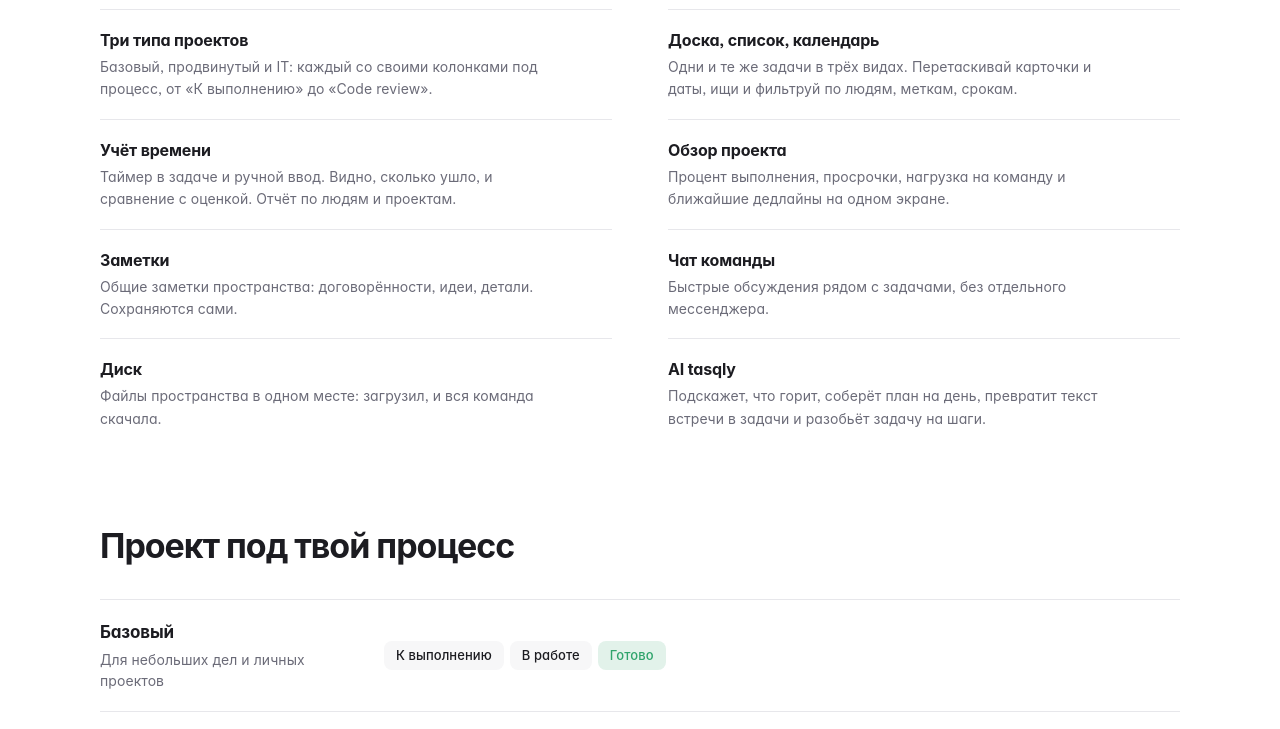
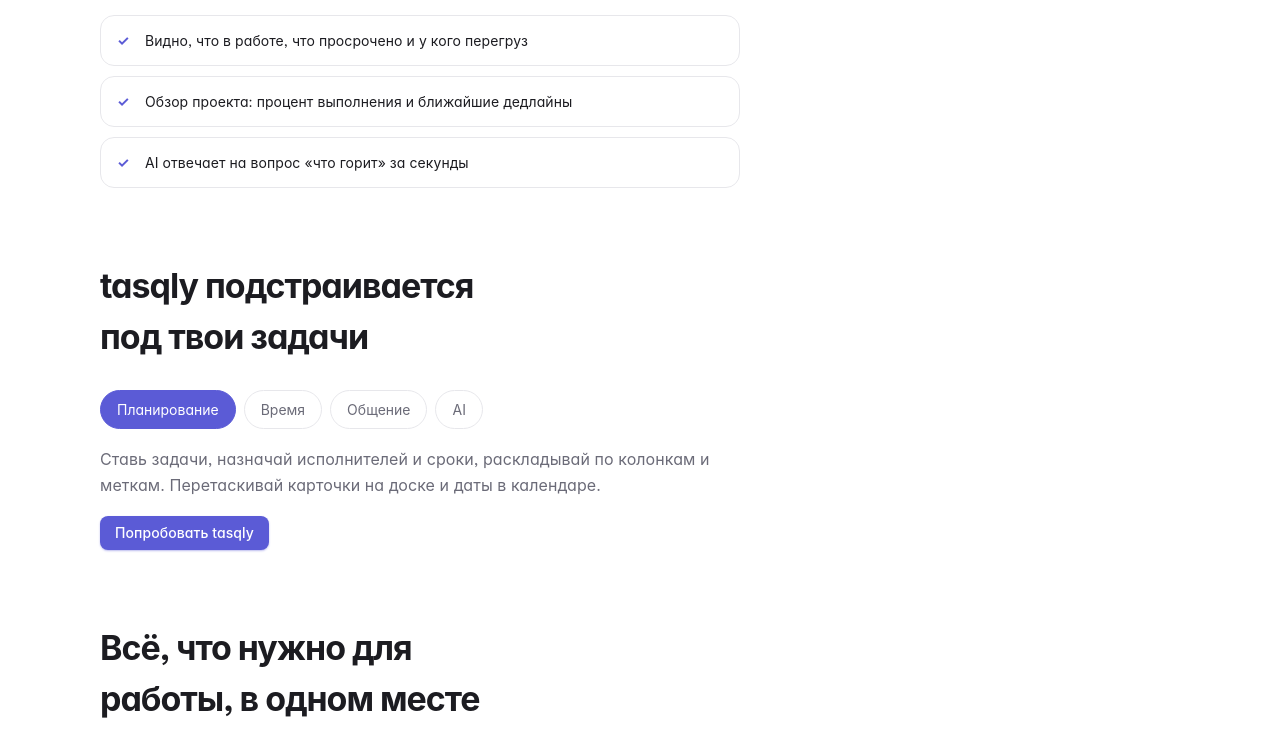
Before and after one commit to gdev49df/tasqly, a website: page public/index.html in a window 1280 px wide. Shown: the part 754-1483 px from the top of the page. Drawn offline with Linux system fonts and the light colour scheme; no server answers.

Commit message:
лендинг: только знак в шапке, блоки «для ролей» и вкладки возможностей, кнопка «начать сейчас»
Co-Authored-By: Claude Sonnet 5.5 <noreply@anthropic.com>
Claude-Session: https://claude.ai/code/session_01LKqLCCWrNtX5ExUd2dsN6w

```diff
--- a/public/app.js
+++ b/public/app.js
@@ -666,6 +666,33 @@
       ['IT', 'Для разработки: спринты, ревью, баги и фичи', ['Бэклог', 'Спринт', 'В работе', 'Code review', 'Тестирование', 'Готово']],
     ];
 
+    const roles = [
+      ['Руководителю', ['Видно, что в работе, что просрочено и у кого перегруз', 'Обзор проекта: процент выполнения и ближайшие дедлайны', 'AI отвечает на вопрос «что горит» за секунды']],
+      ['Менеджеру проектов', ['Три типа проектов и свои колонки под процесс', 'Доска, список и календарь над одними и теми же задачами', 'Оценка времени против факта по каждой задаче']],
+      ['Разработчику', ['Колонки спринта, code review и тестирования', 'Типы задач: задача, баг, фича, тех. долг', 'Таймер в задаче и чек-листы для подзадач']],
+      ['Фрилансеру и одиночке', ['Базовый проект на три колонки, без лишнего', 'Личные заметки и файлы в одном месте', 'AI разобьёт большое дело на шаги']],
+    ];
+    const tabsData = [
+      ['Планирование', 'Ставь задачи, назначай исполнителей и сроки, раскладывай по колонкам и меткам. Перетаскивай карточки на доске и даты в календаре.'],
+      ['Время', 'Включай таймер прямо в задаче или вноси время вручную. Отчёт по людям и проектам показывает, куда уходят часы.'],
+      ['Общение', 'Чат пространства, комментарии к задачам и общие заметки. Договорённости остаются рядом с работой.'],
+      ['AI', 'Помощник знает твои задачи: подскажет, что горит, соберёт план на день и превратит текст встречи в список задач.'],
+    ];
+    let roleIdx = 0, tabIdx = 0;
+    const rolesBox = h('div', { class: 'roles' });
+    const paintRoles = () => rolesBox.replaceChildren(
+      h('div', { class: 'role-tabs', role: 'tablist' }, roles.map(([n], i) => h('button', { role: 'tab', class: i === roleIdx ? 'active' : '', 'aria-selected': String(i === roleIdx), onclick: () => { roleIdx = i; paintRoles(); } }, n))),
+      h('ul', { class: 'role-list' }, roles[roleIdx][1].map((t) => h('li', null, t))),
+    );
+    paintRoles();
+    const tabsBox = h('div', { class: 'ftabs' });
+    const paintTabs = () => tabsBox.replaceChildren(
+      h('div', { class: 'role-tabs', role: 'tablist' }, tabsData.map(([n], i) => h('button', { role: 'tab', class: i === tabIdx ? 'active' : '', 'aria-selected': String(i === tabIdx), onclick: () => { tabIdx = i; paintTabs(); } }, n))),
+      h('p', { class: 'ftab-text' }, tabsData[tabIdx][1]),
+      h('a', { class: 'btn', href: '#/register' }, 'Попробовать tasqly'),
+    );
+    paintTabs();
+
     const steps = [
       ['Создай пространство', 'Это место для твоей команды. Пригласи людей кодом из шести символов.'],
       ['Заведи проект', 'Выбери тип под свой процесс. Колонки можно менять как угодно.'],
@@ -676,7 +703,7 @@
       h(
         'div',
         { class: 'land' },
-        h('header', { class: 'land-nav' }, logo, h('nav', { class: 'land-links' }, h('button', { onclick: to('features') }, 'Возможности'), h('button', { onclick: to('kinds') }, 'Проекты'), h('button', { onclick: to('steps') }, 'Как начать')), h('span', { class: 'grow' }), h('a', { class: 'btn ghost small', href: '#/login' }, 'Войти'), h('a', { class: 'btn small', href: '#/register' }, 'Начать')),
+        h('header', { class: 'land-nav' }, logo, h('nav', { class: 'land-links' }, h('button', { onclick: to('features') }, 'Возможности'), h('button', { onclick: to('kinds') }, 'Проекты'), h('button', { onclick: to('steps') }, 'Как начать')), h('span', { class: 'grow' }), h('a', { class: 'btn ghost small', href: '#/login' }, 'Войти'), h('a', { class: 'btn small', href: '#/register' }, 'Начать сейчас')),
         h(
           'section',
           { class: 'hero' },
@@ -690,6 +717,8 @@
           ),
           demo,
         ),
+        h('section', { class: 'land-sec', id: 'roles' }, h('h2', null, 'Одно решение для разных ролей'), rolesBox),
+        h('section', { class: 'land-sec', id: 'tabs' }, h('h2', null, 'tasqly подстраивается под твои задачи'), tabsBox),
         h('section', { class: 'land-sec', id: 'features' }, h('h2', null, 'Всё, что нужно для работы, в одном месте'), h('dl', { class: 'feat' }, features.map(([t, d]) => h('div', null, h('dt', null, t), h('dd', null, d))))),
         h(
           'section',
--- a/public/styles.css
+++ b/public/styles.css
@@ -807,6 +807,7 @@ select, input, textarea { transition: border-color 0.15s, box-shadow 0.15s, back
 .land { width: 100%; }
 .land-nav { position: sticky; top: 0; z-index: 20; display: flex; align-items: center; gap: 10px; height: 56px; padding: env(safe-area-inset-top) max(16px, calc((100% - 1120px) / 2)) 0; box-sizing: content-box; background: color-mix(in srgb, var(--bg) 78%, transparent); backdrop-filter: saturate(1.8) blur(20px); -webkit-backdrop-filter: saturate(1.8) blur(20px); border-bottom: 1px solid color-mix(in srgb, var(--border) 60%, transparent); }
 .land-nav .logo { font-size: 19px; margin-right: 14px; }
+.land-nav .logo-mark { width: 32px; height: 32px; }
 .land-links { display: flex; gap: 2px; }
 .land-links button { border: 0; background: transparent; color: var(--muted); padding: 7px 12px; border-radius: 8px; font-weight: 500; transition: color 0.12s, background 0.12s; }
 .land-links button:hover { color: var(--text); background: var(--hover); }
@@ -881,5 +882,16 @@ a.btn:hover { text-decoration: none; }
 @media (prefers-reduced-motion: reduce) { .demo-card.travel { animation: none; } }
 
 /* в верхней панели — только знак */
-.topbar .logo span { display: none; }
+.topbar .logo span, .land-nav .logo span { display: none; }
 .topbar .logo-mark { width: 30px; height: 30px; }
+
+/* лендинг: роли и вкладки */
+.role-tabs { display: flex; gap: 8px; flex-wrap: wrap; margin-bottom: 18px; }
+.role-tabs button { padding: 8px 16px; border-radius: 999px; border: 1px solid var(--border); background: var(--surface); color: var(--muted); font: inherit; font-size: 14px; cursor: pointer; transition: background .2s var(--ease-out), color .2s var(--ease-out), border-color .2s var(--ease-out); }
+.role-tabs button:hover { color: var(--text); }
+.role-tabs button.active { background: var(--accent); border-color: var(--accent); color: #fff; }
+.role-list { list-style: none; margin: 0; padding: 0; display: grid; gap: 10px; max-width: 640px; }
+.role-list li { padding: 14px 16px 14px 44px; border: 1px solid var(--border); border-radius: 14px; background: var(--surface); position: relative; animation: tq-fade .3s var(--ease-out); }
+.role-list li::before { content: '✓'; position: absolute; left: 16px; color: var(--accent); font-weight: 700; }
+.ftab-text { max-width: 640px; color: var(--muted); font-size: 16px; line-height: 1.6; margin: 0 0 18px; animation: tq-fade .3s var(--ease-out); }
+@media (prefers-reduced-motion: reduce) { .role-list li, .ftab-text { animation: none; } }
```
